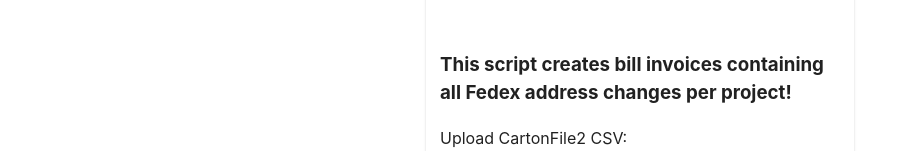
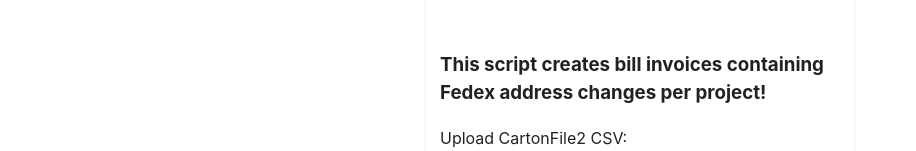
Before and after one commit to Michael-Mankiewicz/Script-Manager-Frontend, a React (Vite) app: page / in a window 1280 px wide. Shown: the part 440-591 px from the top of the page, without its empty margins (0-916 px from the left). Built offline with nearby package versions, Linux system fonts and the light colour scheme.

Commit message:
cd/cd test

```diff
--- a/src/components/ScriptCard.tsx
+++ b/src/components/ScriptCard.tsx
@@ -73,7 +73,7 @@ function ScriptCard({}) {
             <Card sx={{display: "flex", justifyContent: "center"}}>
             <Box sx={{display: "flex", justifyContent: "center", flexDirection: "column"}}>
                 <h1>Address Correction Script</h1>
-                <h3>This script creates bill invoices containing all Fedex address changes per project!</h3>
+                <h3>This script creates bill invoices containing Fedex address changes per project!</h3>
 
                 <form action="" onSubmit={handleSubmit(onSubmit) }>
                     <Box sx={{display: "flex", justifyContent: "center", flexDirection: "column"}}>
```
